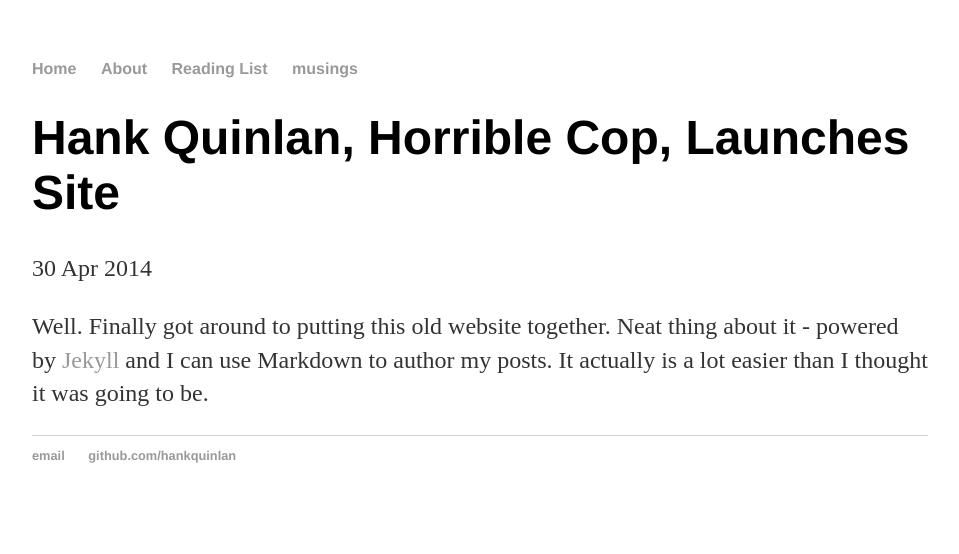
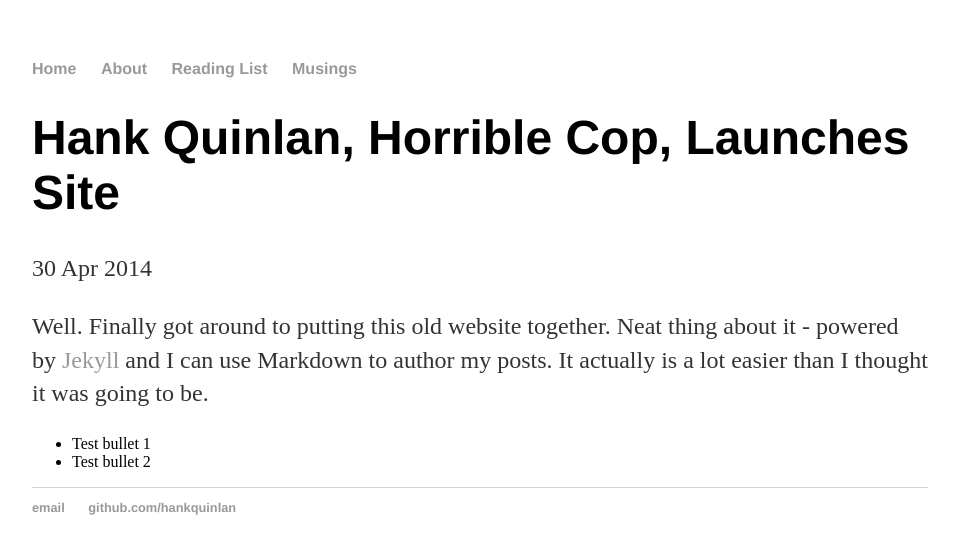
Before and after one commit to achai8/achai8.github.io, a Jekyll site: the page built from _posts/2014-04-30-hank-quinlan-site-launched.md, in a window 1280 px wide. Shown: the top 554 px of the page, without its empty margins (160-1119 px from the left). Built offline with Jekyll 4.4.1, drawn with Linux system fonts in a browser that asks for light colours.

Commit message:
create new directories

```diff
--- a/_layouts/default.html
+++ b/_layouts/default.html
@@ -9,9 +9,9 @@
 			<nav>
 	    		<ul>
 	        		<li><a href="/">Home</a></li>
-		        	<li><a href="/About">About</a></li>
-	        		<li><a href="/Reading List">Reading List</a></li>
-	        		<li><a href="/Musings">musings</a></li>
+		        	<li><a href="/about">About</a></li>
+	        		<li><a href="/reading_list">Reading List</a></li>
+	        		<li><a href="/musings">Musings</a></li>
 	    		</ul>
 			</nav>
 			<div class="container">
--- a/_posts/2014-04-30-hank-quinlan-site-launched.md
+++ b/_posts/2014-04-30-hank-quinlan-site-launched.md
@@ -5,3 +5,6 @@
 ---
 
 Well. Finally got around to putting this old website together. Neat thing about it - powered by [Jekyll](http://jekyllrb.com) and I can use Markdown to author my posts. It actually is a lot easier than I thought it was going to be.
+
+* Test bullet 1
+* Test bullet 2
--- a/musings/index.html
+++ b/musings/index.html
@@ -1,6 +1,6 @@
 ---
 layout: default
-title: Hank Quinlan's Blog
+title: A collection of my random thoughts
 ---
 	<h1>{{ page.title }}</h1>
 	<ul class="posts">
```
Also changed, not shown: 1 other file.
